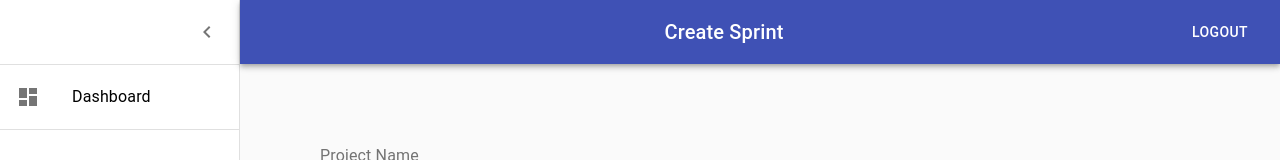
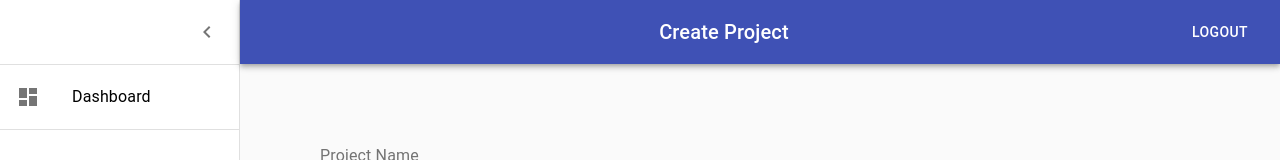
Before and after one commit to pranavtalwar/backtrack-frontend, a React (Create React App) app: page /createproject in a window 1280 px wide. Shown: the top 160 px of the page. Built offline with nearby package versions, Linux system fonts and the light colour scheme; no server answers.

Commit message:
changed heading

```diff
--- a/src/components/CreateProject.js
+++ b/src/components/CreateProject.js
@@ -175,7 +175,7 @@ const CreateProject = (props) => {
   return (
     <div className={classes.root}>
       <CssBaseline />
-      <AppBar heading = 'Create Sprint'/>
+      <AppBar heading = 'Create Project'/>
       <div className={classes.content}>
         <div className={classes.appBarSpacer} />
         <form
```
